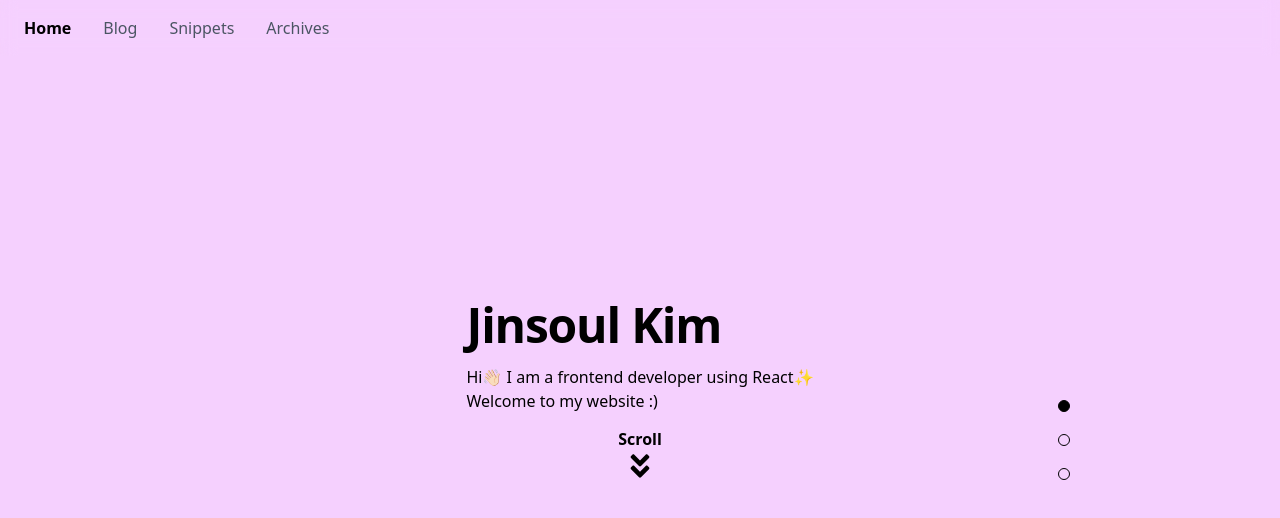
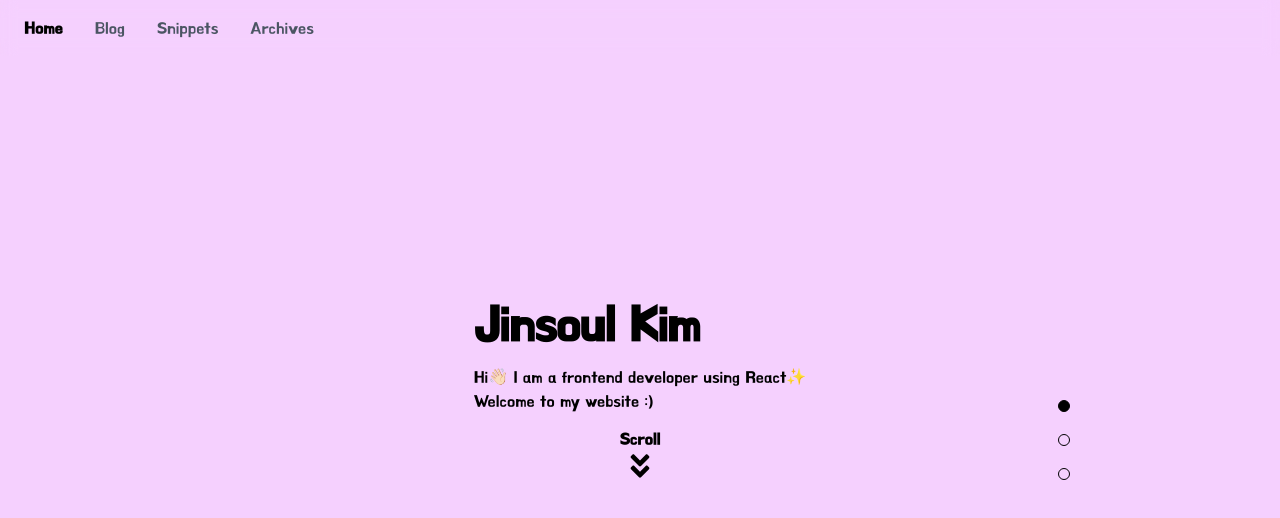
Before and after one commit to jinsoul75/jinsoul75.github.io, a Next.js app: page / in a window 1280 px wide. Shown: the top 518 px of the page. Built offline with nearby package versions, Linux system fonts and the light colour scheme.

Commit message:
chore: font 적용

```diff
--- a/package.json
+++ b/package.json
@@ -19,6 +19,7 @@
   },
   "dependencies": {
     "@giscus/react": "^2.4.0",
+    "@next/font": "^14.1.3",
     "@next/third-parties": "^14.1.0",
     "@notion-render/client": "^0.0.2",
     "@notionhq/client": "^2.2.14",
--- a/src/app/layout.tsx
+++ b/src/app/layout.tsx
@@ -1,11 +1,17 @@
 import { Suspense, ReactNode } from 'react';
 import type { Metadata } from 'next';
 import { GoogleAnalytics } from '@next/third-parties/google';
-
+import localFont from 'next/font/local';
 import '../styles/globals.css';
 
 import Provider from '@/components/provider/Provider';
 import Loading from './loading';
+
+const myFont = localFont({
+  src: 'fonts/BMHANNAPro.woff2',
+  display: 'swap',
+  variable: '--font-hanna',
+});
 
 export const metadata: Metadata = {
   title: 'Jinsoul Blog',
@@ -18,7 +24,7 @@ export const metadata: Metadata = {
 
 export default function RootLayout({ children }: { children: ReactNode }) {
   return (
-    <html lang="ko">
+    <html lang="ko" className={`${myFont.variable} font-BMHANNAPro`}>
       <GoogleAnalytics gaId={'G-4843GGMST8'} />
       <body suppressHydrationWarning={true}>
         <Provider>
--- a/tailwind.config.js
+++ b/tailwind.config.js
@@ -5,6 +5,7 @@ module.exports = {
   theme: {
     fontFamily: {
       NotoSans: ['NotoSans'],
+      BMHANNAPro: ['var(--font-hanna)'],
     },
     container: {
       center: true,
```
Also changed, not shown: src/app/fonts/BMHANNAPro.woff2 (added), 1 other file (tests, documents, lock files or other folders).
